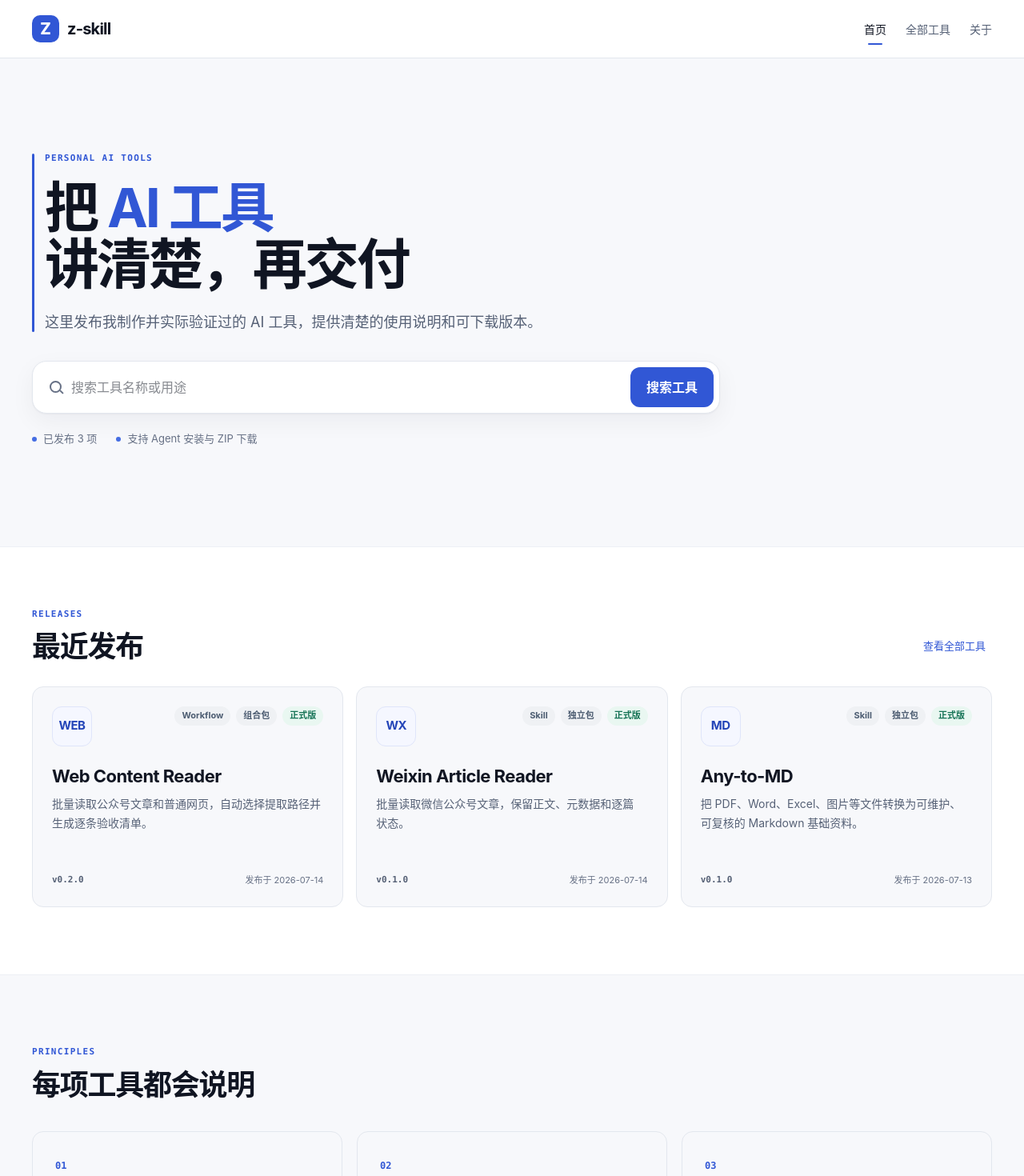
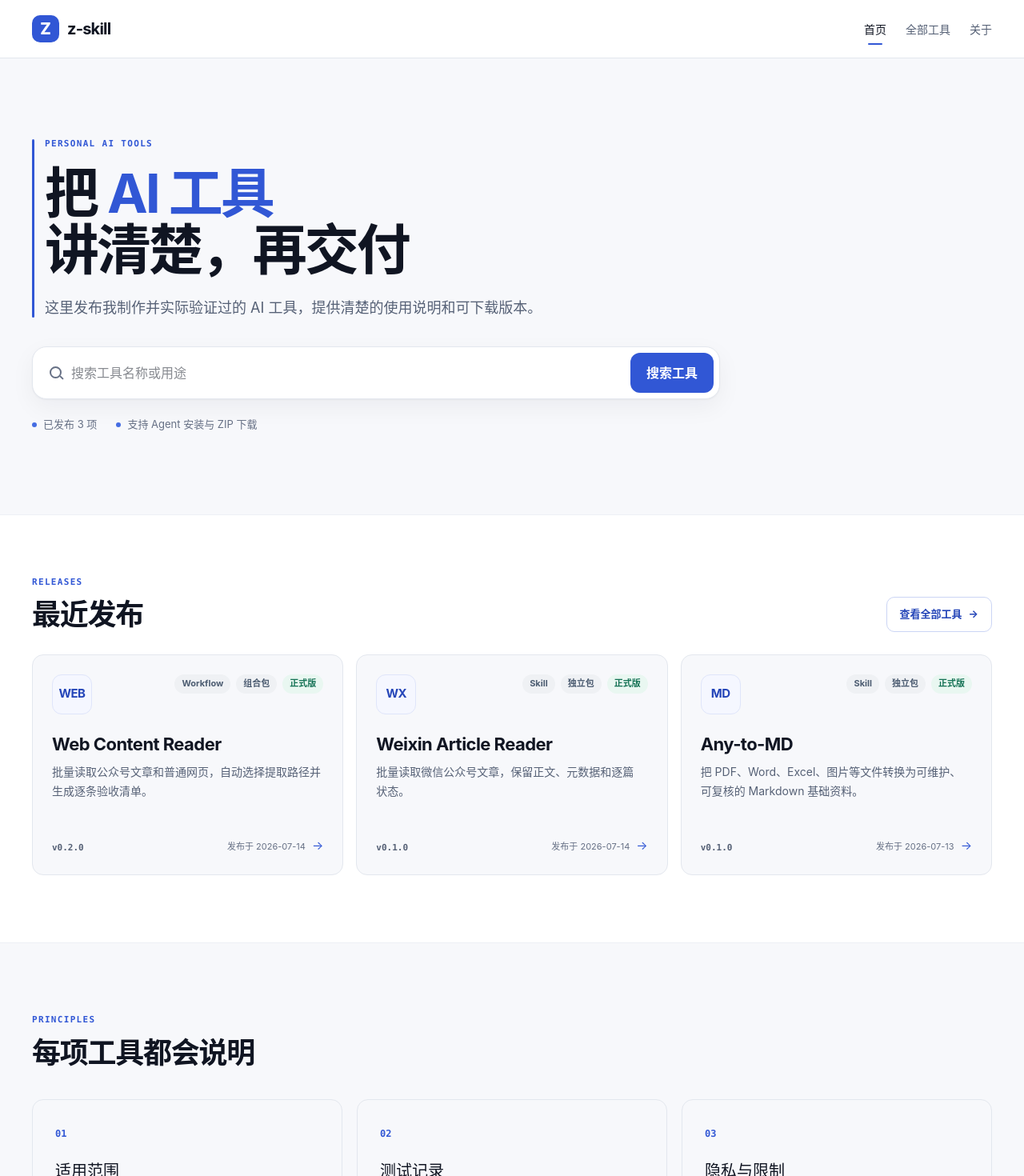
Before and after one commit to zhouquan-ai/z-skill, a Next.js app: page / in a window 1280 px wide. Shown: the top 1470 px of the page at 80% size. Built offline with nearby package versions, Linux system fonts and the light colour scheme.

Commit message:
style: 优化工具操作入口层级

```diff
--- a/app/ToolCatalog.tsx
+++ b/app/ToolCatalog.tsx
@@ -69,10 +69,10 @@ export function ToolCatalog({ initialQuery = "" }: { initialQuery?: string }) {
               <div className="verified-row"><span>已验证</span>{getVerifiedFormats(tool).map((format) => <code key={format}>{format}</code>)}</div>
               <div className="tool-submeta"><span>{tool.category}</span><strong>{tool.version}</strong><span>更新于 {tool.updated}</span></div>
             </div>
-            <div className="tool-actions"><Link className="button primary" href={`/tools/${tool.slug}`}>查看详情</Link><a className="text-link" href={tool.download.path} download>下载 ZIP</a></div>
+            <div className="tool-actions"><Link className="button primary" href={`/tools/${tool.slug}`}>查看详情</Link><a className="button secondary" href={tool.download.path} download>下载 ZIP</a></div>
           </article>
         ))}
-        {visibleTools.length === 0 && <div className="empty-result"><p>没有找到匹配的工具。</p><button type="button" onClick={clearFilters}>清除搜索与筛选</button></div>}
+        {visibleTools.length === 0 && <div className="empty-result"><p>没有找到匹配的工具。</p><button className="button secondary" type="button" onClick={clearFilters}>清除搜索与筛选</button></div>}
       </div>
     </section>
   );
--- a/app/globals.css
+++ b/app/globals.css
@@ -62,7 +62,7 @@ button:focus-visible, a:focus-visible, input:focus-visible, select:focus-visible
 .primary-nav a.active { color: var(--ink-950); }
 .primary-nav a.active::after { content: ""; position: absolute; right: 5px; bottom: 2px; left: 5px; height: 2px; background: var(--blue-600); border-radius: 2px; }
 
-.home-hero { min-height: 610px; display: flex; align-items: center; padding-block: 96px 104px; }
+.home-hero { min-height: 570px; display: flex; align-items: center; padding-block: 84px 88px; }
 .hero-copy { width: 100%; min-width: 0; max-width: 980px; }
 .hero-statement { position: relative; padding-left: 16px; }
 .hero-statement::before { content: ""; position: absolute; top: 2px; bottom: 4px; left: 0; width: 3px; background: var(--blue-600); border-radius: 3px; }
@@ -97,15 +97,19 @@ button:focus-visible, a:focus-visible, input:focus-visible, select:focus-visible
 .tag.stable { color: var(--green); background: var(--green-soft); }
 .verified-row code { padding: 5px 8px; color: var(--ink-600); background: var(--canvas); border: 1px solid var(--line-200); border-radius: 7px; font-family: var(--mono); font-size: 11px; }
 
-.button { min-height: 44px; display: inline-flex; align-items: center; justify-content: center; padding: 0 16px; border: 1px solid var(--line-200); border-radius: 10px; font-size: 13px; font-weight: 650; cursor: pointer; }
+.button { min-height: 44px; display: inline-flex; align-items: center; justify-content: center; padding: 0 16px; border: 1px solid var(--line-200); border-radius: 10px; font-size: 13px; font-weight: 650; cursor: pointer; transition: color 160ms, background-color 160ms, border-color 160ms, transform 160ms; }
 .button.primary { color: #fff; background: var(--blue-600); border-color: var(--blue-600); }
 .button.primary:hover { background: var(--blue-700); border-color: var(--blue-700); }
+.button.secondary { color: var(--blue-700); background: var(--surface); border-color: #cbd5f5; }
+.button.secondary:hover { background: var(--blue-050); border-color: #9eb0eb; }
 .button.large { min-height: 48px; padding-inline: 20px; }
+.section-action { min-width: fit-content; gap: 8px; }
+.section-action::after { content: "→"; transition: transform 160ms; }
+.section-action:hover::after { transform: translateX(2px); }
 
 .recent-releases { padding-block: 76px 84px; background: var(--surface); border-block: 1px solid var(--line-100); }
 .recent-heading { display: flex; align-items: end; justify-content: space-between; gap: 32px; margin-bottom: 28px; }
 .recent-heading h2 { margin: 10px 0 0; font-size: 36px; font-weight: 680; line-height: 1.2; letter-spacing: -.035em; }
-.recent-heading .text-link { min-width: fit-content; padding-inline: 8px; }
 .recent-grid { display: grid; grid-template-columns: repeat(3, minmax(0, 1fr)); gap: 16px; }
 .recent-card { min-width: 0; min-height: 276px; display: flex; flex-direction: column; padding: 24px; background: var(--canvas); border: 1px solid var(--line-200); border-radius: 14px; transition: border-color 160ms, box-shadow 160ms, transform 160ms; }
 .recent-card:hover { border-color: #bcc8ed; box-shadow: var(--shadow); transform: translateY(-2px); }
@@ -116,6 +120,8 @@ button:focus-visible, a:focus-visible, input:focus-visible, select:focus-visible
 .recent-card > p { margin: 0; color: var(--ink-600); font-size: 14px; line-height: 1.7; }
 .recent-meta { display: flex; align-items: end; justify-content: space-between; gap: 14px; margin-top: auto; padding-top: 24px; color: var(--ink-400); font-size: 11px; }
 .recent-meta strong { min-width: 0; overflow-wrap: anywhere; color: var(--ink-600); font-family: var(--mono); font-weight: 600; }
+.card-arrow { display: inline-block; margin-left: 5px; color: var(--blue-600); font-size: 15px; transition: transform 160ms; }
+.recent-card:hover .card-arrow { transform: translateX(3px); }
 .home-principles { padding-block: 88px 96px; background: var(--canvas); }
 .section-heading { max-width: 700px; margin-bottom: 36px; }
 .section-heading h2 { margin: 12px 0 0; font-size: 36px; font-weight: 680; line-height: 1.2; letter-spacing: -.035em; }
@@ -156,7 +162,7 @@ button:focus-visible, a:focus-visible, input:focus-visible, select:focus-visible
 .text-link { min-height: 44px; display: grid; place-items: center; color: var(--blue-600); font-size: 13px; }
 .text-link:hover { color: var(--blue-700); text-decoration: underline; text-underline-offset: 3px; }
 .empty-result { padding: 56px 20px; color: var(--ink-600); background: var(--surface); border: 1px solid var(--line-200); border-radius: 14px; text-align: center; }
-.empty-result button { min-height: 44px; color: var(--blue-600); background: transparent; border: 0; cursor: pointer; }
+.empty-result p { margin: 0 0 18px; }
 
 .breadcrumb-row { min-height: 64px; display: flex; align-items: center; gap: 10px; color: var(--ink-400); font-size: 13px; }
 .breadcrumb-row a { min-height: 44px; display: grid; place-items: center; color: var(--blue-600); }
@@ -182,7 +188,10 @@ button:focus-visible, a:focus-visible, input:focus-visible, select:focus-visible
 .scenario-grid div { padding: 18px; color: var(--ink-600); background: var(--canvas); border: 1px solid var(--line-200); border-radius: 12px; font-size: 14px; line-height: 1.65; }
 .relation-grid { display: grid; grid-template-columns: 1fr 1fr; gap: 12px; margin-top: 26px; }
 .relation-card { min-width: 0; padding: 18px; color: var(--ink-600); background: var(--canvas); border: 1px solid var(--line-200); border-radius: 12px; }
+.relation-card.linked { position: relative; padding-right: 44px; transition: color 160ms, background-color 160ms, border-color 160ms; }
+.relation-card.linked::after { content: "→"; position: absolute; right: 18px; bottom: 16px; color: var(--blue-600); font-size: 16px; transition: transform 160ms; }
 .relation-card.linked:hover { border-color: #b8c5ef; background: var(--blue-050); }
+.relation-card.linked:hover::after { transform: translateX(3px); }
 .relation-card-head { display: flex; align-items: center; justify-content: space-between; gap: 12px; }
 .relation-card-head strong { color: var(--ink-900); font-size: 14px; }
 .relation-card-head span { color: var(--ink-400); font-size: 11px; }
@@ -295,7 +304,7 @@ code { padding: 2px 6px; background: var(--canvas); border-radius: 5px; font-fam
   .hero-search button { min-height: 48px; width: 100%; }
   .hero-facts { margin-top: 16px; }
   .recent-releases { padding-block: 56px 64px; }
-  .recent-heading { align-items: flex-start; flex-direction: column; gap: 10px; }
+  .recent-heading { align-items: flex-end; gap: 16px; }
   .recent-heading h2 { font-size: 30px; }
   .recent-grid { grid-template-columns: 1fr; }
   .recent-card { min-height: 0; padding: 22px; }
--- a/app/page.tsx
+++ b/app/page.tsx
@@ -32,7 +32,7 @@ export default function Home() {
                 <p className="eyebrow">RELEASES</p>
                 <h2 id="recent-releases-title">最近发布</h2>
               </div>
-              <Link className="text-link" href="/tools">查看全部工具</Link>
+              <Link className="button secondary section-action" href="/tools">查看全部工具</Link>
             </div>
             <div className="recent-grid">
               {recentTools.map((tool) => (
@@ -49,7 +49,7 @@ export default function Home() {
                   <p>{tool.summary}</p>
                   <div className="recent-meta">
                     <strong>{tool.version}</strong>
-                    <span>发布于 {getReleaseDate(tool)}</span>
+                    <span>发布于 {getReleaseDate(tool)} <span className="card-arrow" aria-hidden="true">→</span></span>
                   </div>
                 </Link>
               ))}
```
